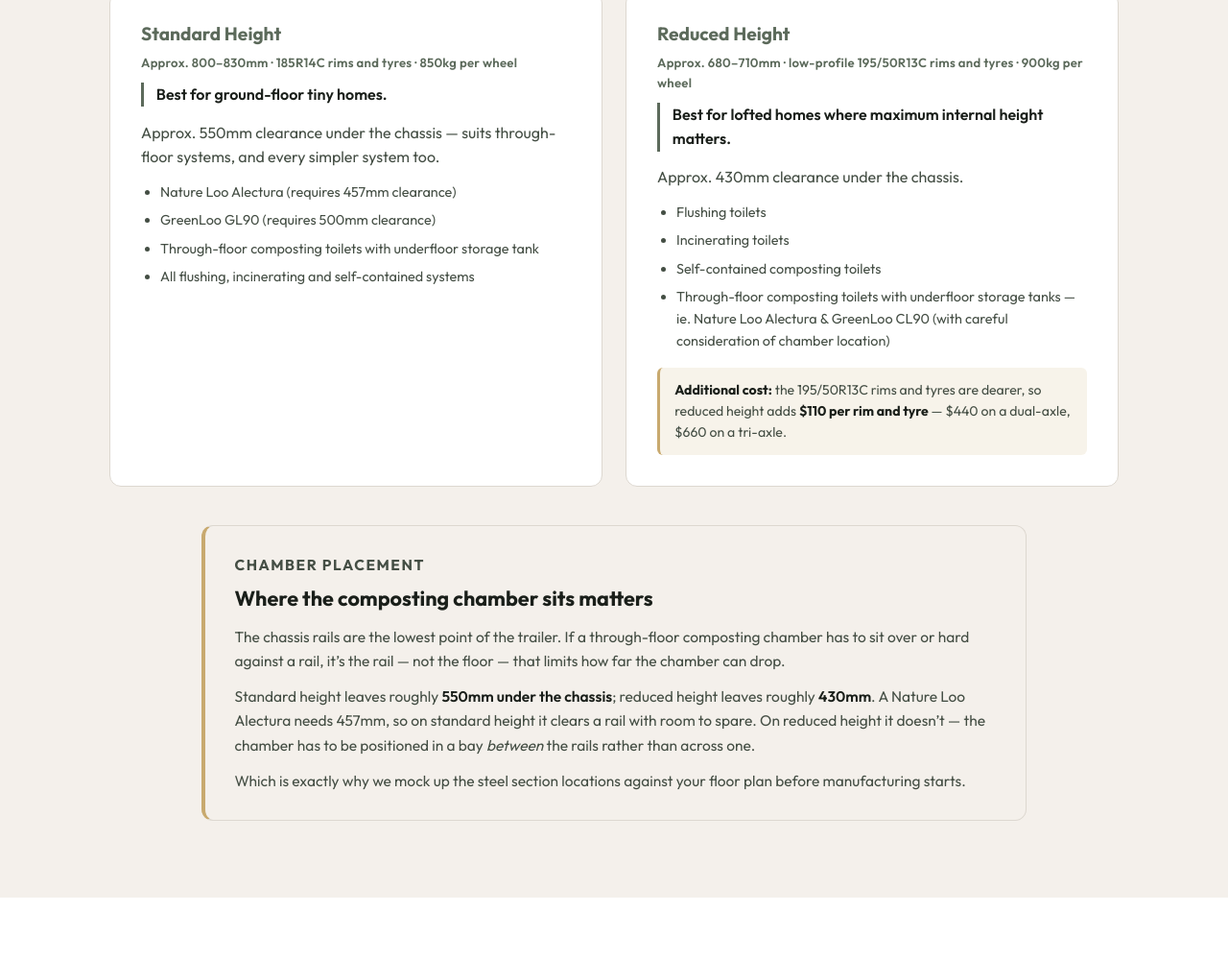
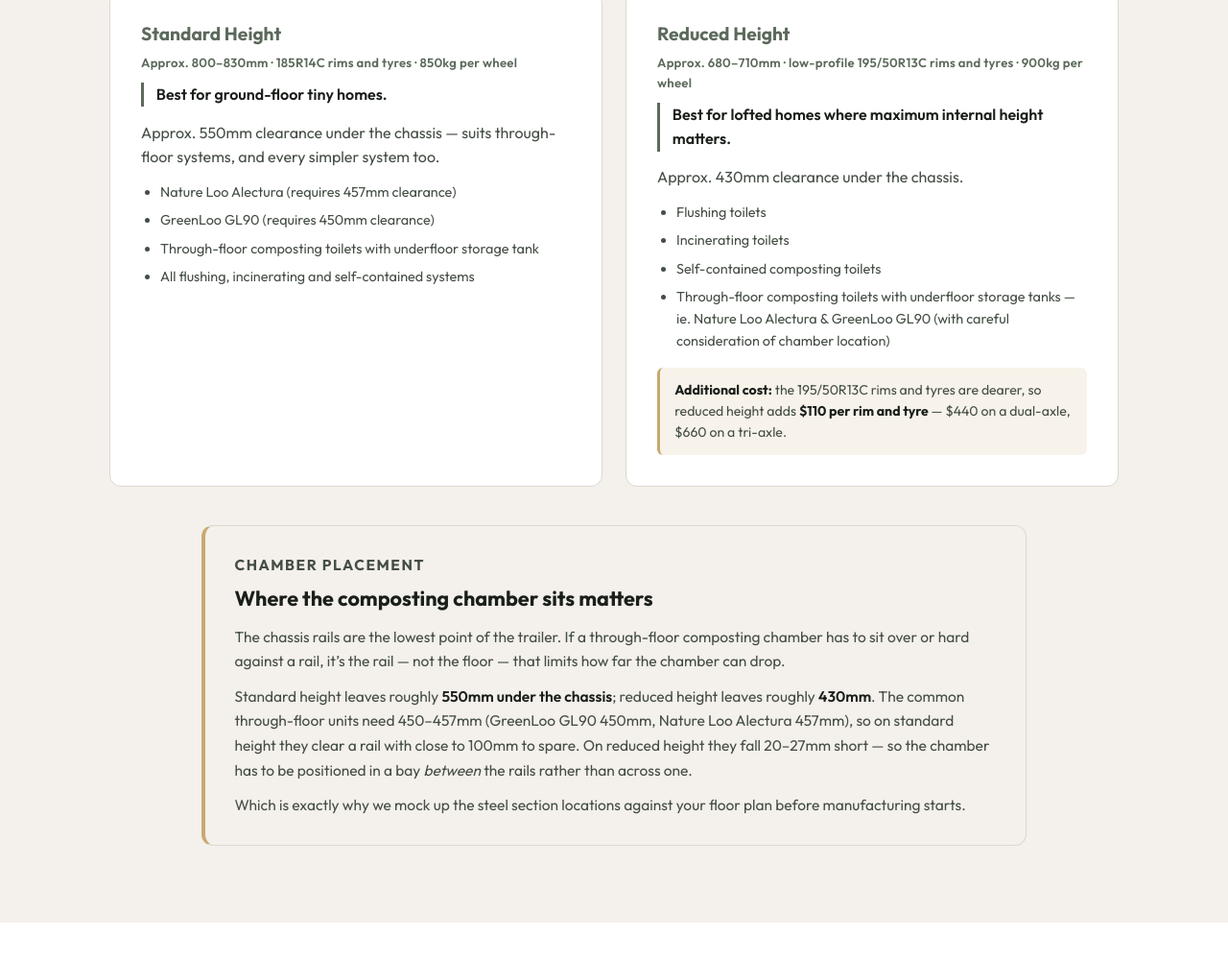
Before and after one commit to MayHem777/tiny-trailers-website, a plain HTML site: page index.html in a window 1280 px wide. Shown: the part 2202-3202 px from the top of the page at 96% size. Drawn offline with Linux system fonts and the light colour scheme.

Commit message:
Update callout copy, correct GL90 clearance, fix GreenLoo model name
Callout now leads on the customer-facing approval step: the steel layout
mockup is sent to the client for sign-off before manufacturing. Penetration
examples updated to shower waste / toilet chute-waste pipe / sink.

GreenLoo GL90 clearance requirement corrected from 500mm to 450mm, and
"GreenLoo CL90" in the reduced-height list corrected to GL90 -- the two
spellings referred to the same unit.

Chamber-placement note now cites both units rather than one: they need
450-457mm, clearing a rail with ~100mm spare on standard height and
falling 20-27mm short on reduced.

Co-Authored-By: Claude Opus 5 <noreply@anthropic.com>

```diff
--- a/index.html
+++ b/index.html
@@ -168,8 +168,8 @@
 
       <div class="callout">
         <p class="callout__label">What sets us apart</p>
-        <h3>We mock up the steel before we build it</h3>
-        <p>Before manufacturing starts, we lay out the steel section locations against your floor plan. Every penetration you'll need — <strong>shower waste, toilet flange, sink and greywater lines</strong> — gets clear space to pass through the floor.</p>
+        <h3>We mock up the steel layout before we build it, and send it to you for approval</h3>
+        <p>Before manufacturing starts, we lay out the steel section locations against your floor plan. Every penetration you'll need — <strong>shower waste, toilet chute/waste pipe, sink</strong> and the rest — gets clear space to pass through the floor.</p>
         <p>It means you won't find a chassis rail sitting exactly where your shower drain has to go, and you won't be cutting, re-routing or compromising your layout on site to work around steel that's already welded. A bit of extra time up front, and a very expensive problem avoided later.</p>
       </div>
 
@@ -251,7 +251,7 @@
           <p>Approx. 550mm clearance under the chassis &mdash; suits through-floor systems, and every simpler system too.</p>
           <ul>
             <li>Nature Loo Alectura (requires 457mm clearance)</li>
-            <li>GreenLoo GL90 (requires 500mm clearance)</li>
+            <li>GreenLoo GL90 (requires 450mm clearance)</li>
             <li>Through-floor composting toilets with underfloor storage tank</li>
             <li>All flushing, incinerating and self-contained systems</li>
           </ul>
@@ -265,7 +265,7 @@
             <li>Flushing toilets</li>
             <li>Incinerating toilets</li>
             <li>Self-contained composting toilets</li>
-            <li>Through-floor composting toilets with underfloor storage tanks &mdash; ie. Nature Loo Alectura &amp; GreenLoo CL90 (with careful consideration of chamber location)</li>
+            <li>Through-floor composting toilets with underfloor storage tanks &mdash; ie. Nature Loo Alectura &amp; GreenLoo GL90 (with careful consideration of chamber location)</li>
           </ul>
           <p class="height-card__cost"><strong>Additional cost:</strong> the 195/50R13C rims and tyres are dearer, so reduced height adds <strong>$110 per rim and tyre</strong> &mdash; $440 on a dual-axle, $660 on a tri-axle.</p>
         </div>
@@ -275,7 +275,7 @@
         <p class="callout__label">Chamber placement</p>
         <h3>Where the composting chamber sits matters</h3>
         <p>The chassis rails are the lowest point of the trailer. If a through-floor composting chamber has to sit over or hard against a rail, it&rsquo;s the rail &mdash; not the floor &mdash; that limits how far the chamber can drop.</p>
-        <p>Standard height leaves roughly <strong>550mm under the chassis</strong>; reduced height leaves roughly <strong>430mm</strong>. A Nature Loo Alectura needs 457mm, so on standard height it clears a rail with room to spare. On reduced height it doesn&rsquo;t &mdash; the chamber has to be positioned in a bay <em>between</em> the rails rather than across one.</p>
+        <p>Standard height leaves roughly <strong>550mm under the chassis</strong>; reduced height leaves roughly <strong>430mm</strong>. The common through-floor units need 450&ndash;457mm (GreenLoo GL90 450mm, Nature Loo Alectura 457mm), so on standard height they clear a rail with close to 100mm to spare. On reduced height they fall 20&ndash;27mm short &mdash; so the chamber has to be positioned in a bay <em>between</em> the rails rather than across one.</p>
         <p>Which is exactly why we mock up the steel section locations against your floor plan before manufacturing starts.</p>
       </div>
     </div>
```
